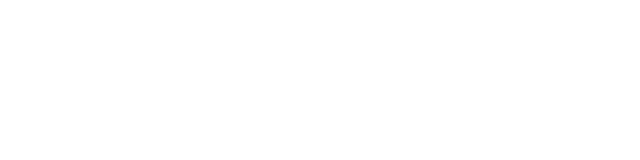
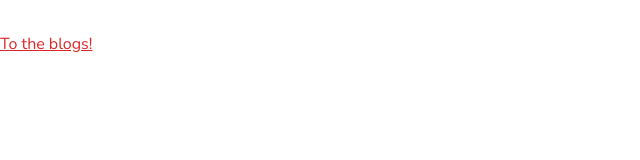
Before and after one commit to leemander/next-deployed-blog, a Next.js app: page / in a window 1280 px wide. Shown: the top 160 px of the page, without its empty margins (0-640 px from the left). Built offline with nearby package versions, Linux system fonts and the light colour scheme.

Commit message:
Add root route link

```diff
--- a/src/app/page.tsx
+++ b/src/app/page.tsx
@@ -1,3 +1,11 @@
+import Link from "next/link";
+
 export default function Home() {
-  return <main></main>;
+  return (
+    <main>
+      <Link className="underline text-red-600" href="/blogs">
+        To the blogs!
+      </Link>
+    </main>
+  );
 }
```
